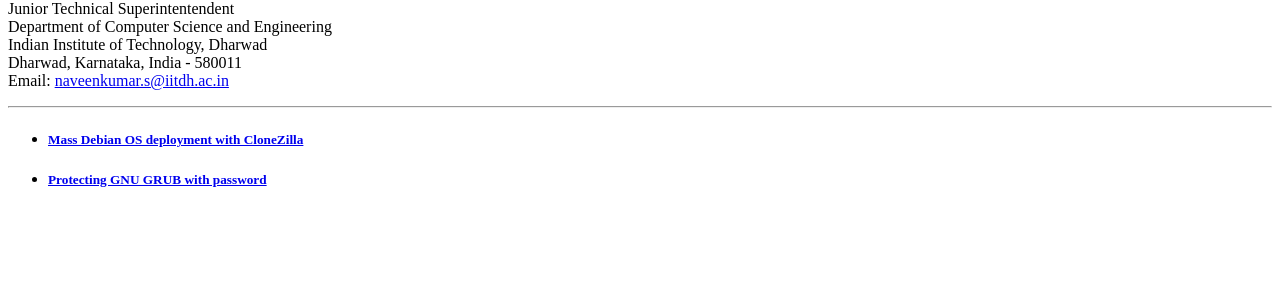
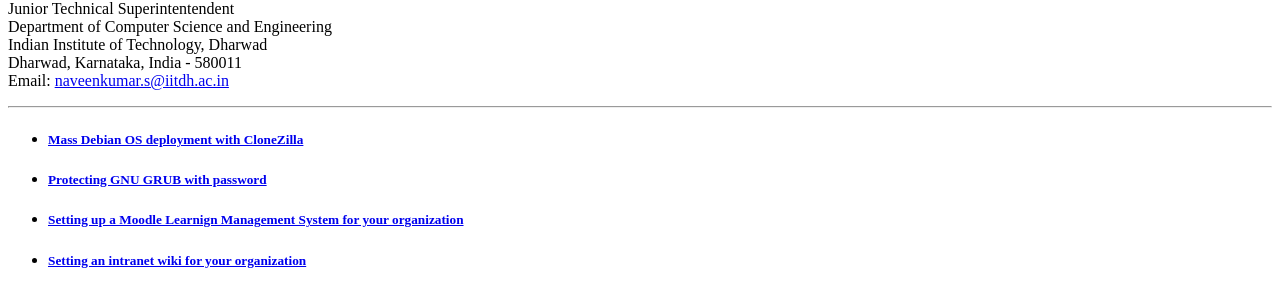
Before and after one commit to naveenkumar-seetimani/myweb, a plain HTML site: page docs/index.html in a window 1280 px wide. Shown: the part 55-362 px from the top of the page. Drawn offline with Linux system fonts and the light colour scheme.

Commit message:
Update index.html

```diff
--- a/docs/index.html
+++ b/docs/index.html
@@ -27,6 +27,8 @@ body {
 
 <li><h5><a href="mass-cloning-clonezilla.html">Mass Debian OS deployment with CloneZilla</a></h5></li>
 <li><h5><a href="password-protected-grub.html">Protecting GNU GRUB with password</a></h5></li>
+<li><h5><a href="moodle-vpl.html">Setting up a Moodle Learnign Management System for your organization</a></h5></li>
+<li><h5><a href="intranet-wiki.html">Setting an intranet wiki for your organization</a></h5></li>
 
 </ul>
 </body>
```
